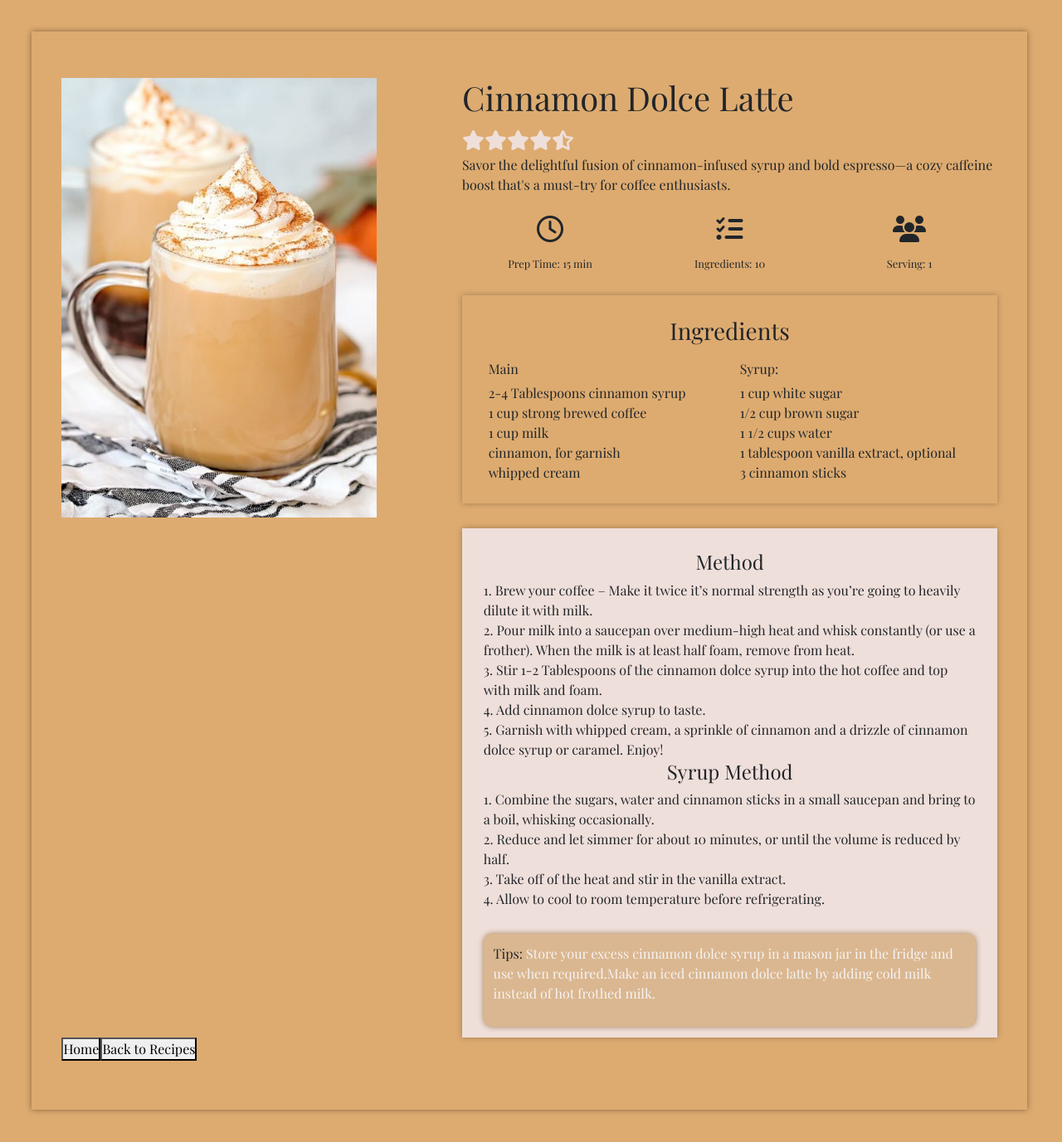
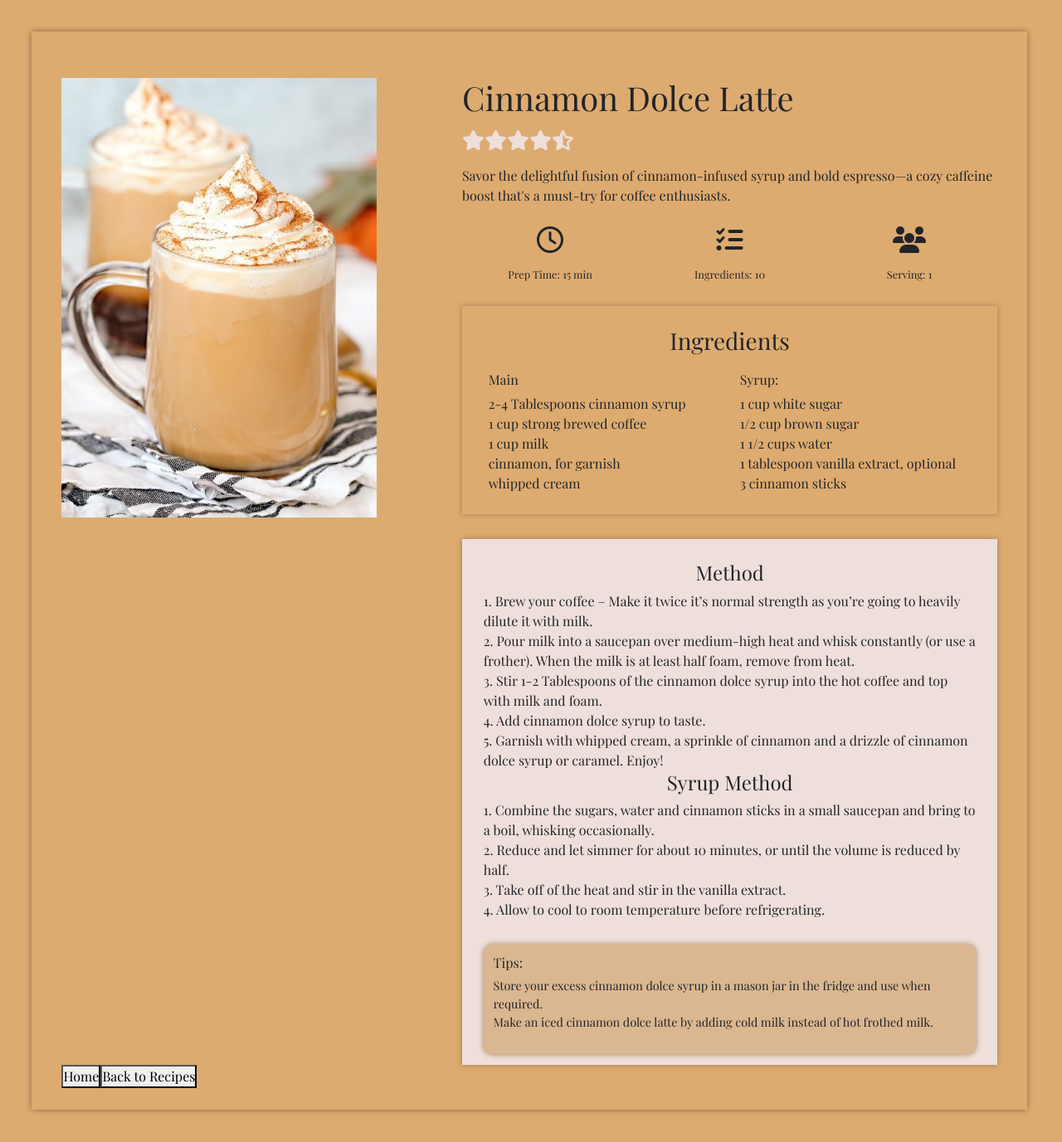
Before and after one commit to Tdaniels25/Codespresso-Receipe-Book, a React (Create React App) app: page /recipeA in a window 1280 px wide. Shown: the whole page at 83% size. Built offline with nearby package versions, Linux system fonts and the light colour scheme; a web font is replaced by a local one.

Commit message:
styling of recipe page

```diff
--- a/src/RecipePage.css
+++ b/src/RecipePage.css
@@ -25,6 +25,10 @@
 .rating {
   padding: 1% 0 1% 0;
   color: #efdfda;
+}
+
+.recipe-description {
+  padding: 2% 0 0 0;
 }
 
 #prep-icons {
@@ -81,3 +85,8 @@
   box-shadow: 0px 0px 7px #a07d54;
   border-radius: 10px;
 }
+
+.tips-list {
+  list-style: none;
+  font-size: 90%;
+}
--- a/src/components/RecipeMethod.js
+++ b/src/components/RecipeMethod.js
@@ -18,9 +18,12 @@ const RecipeMethod = ({ recipe }) => {
         ))}
       </ul>
       <div className="tips">
-        <p>
-          Tips: <span>{tips}</span>
-        </p>
+        <h6 className="tips-heading6">Tips: </h6>
+        <ul className="tips-list">
+          {tips.map((item, index) => (
+            <li key={index}>{item}</li>
+          ))}
+        </ul>
       </div>
     </div>
   );
--- a/src/pages/RecipeA.js
+++ b/src/pages/RecipeA.js
@@ -31,7 +31,7 @@ const RecipeA = () => {
                 <i class="fa-solid fa-star fa-xl"></i>
                 <i class="fa-solid fa-star-half-stroke fa-xl"></i>
               </div>
-              <p>
+              <p className="recipe-description">
                 Savor the delightful fusion of cinnamon-infused syrup and bold
                 espresso—a cozy caffeine boost that's a must-try for coffee
                 enthusiasts.
```
